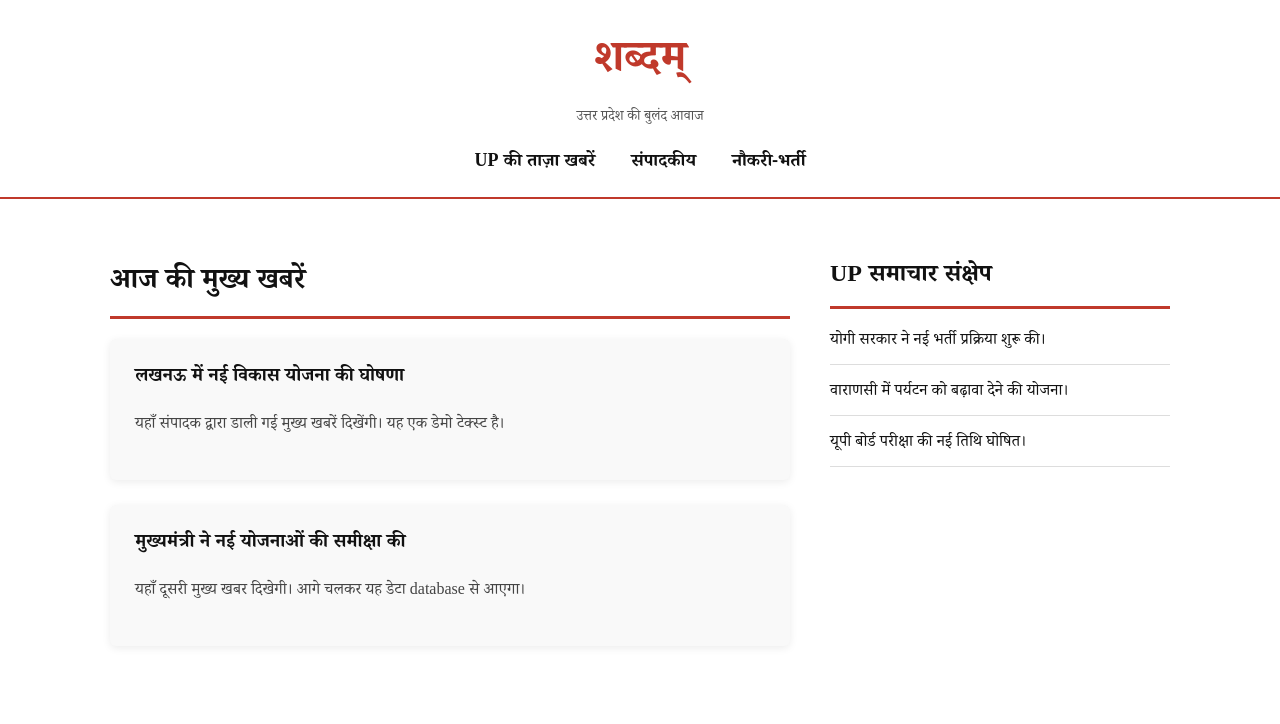
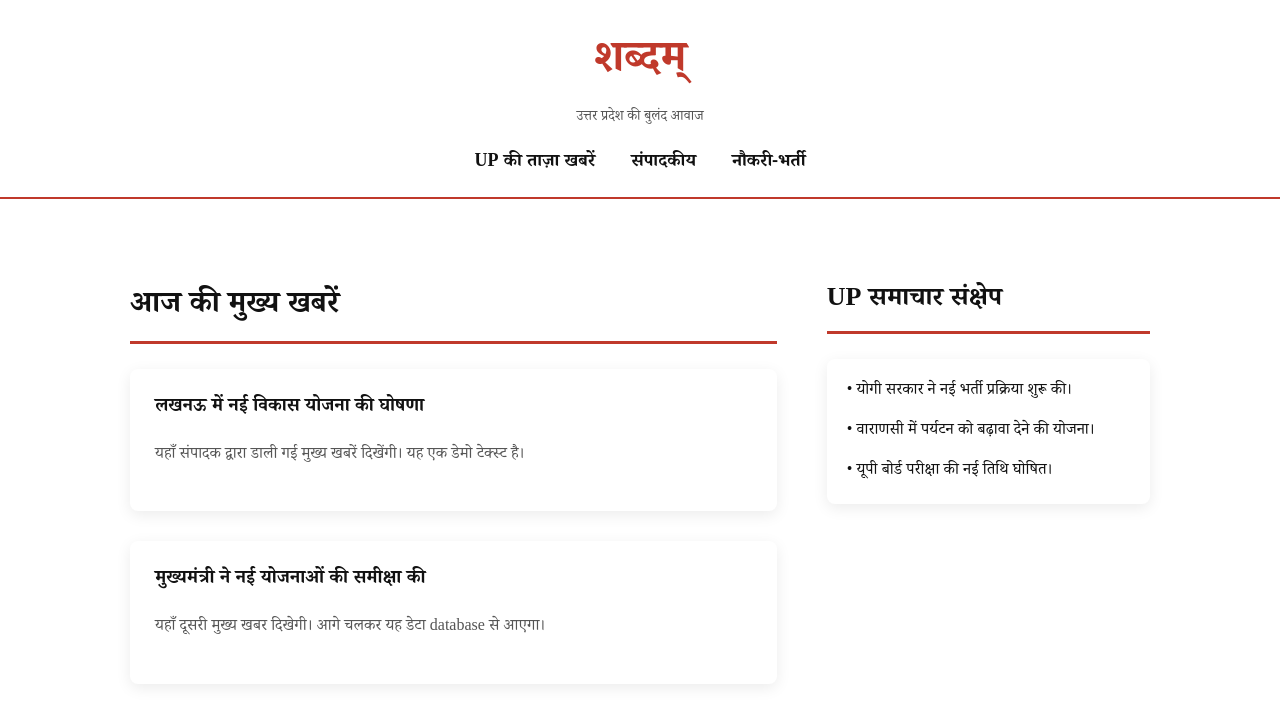
Before and after one commit to mbaitha4/shabadam-up, a Next.js app: page / in a window 1280 px wide. Shown: the top 724 px of the page. Built offline with nearby package versions, Linux system fonts and the light colour scheme.

Commit message:
Update page.tsx

```diff
--- a/app/page.tsx
+++ b/app/page.tsx
@@ -2,19 +2,26 @@ export default function Home() {
   return (
     <div
       style={{
+        maxWidth: "1200px",
+        margin: "0 auto",
+        padding: "20px",
+      }}
+    >
+      <div
+        style={{
           display: "grid",
           gridTemplateColumns: "2fr 1fr",
-        gap: "40px",
+          gap: "50px",
         }}
       >
-      {/* LEFT COLUMN - MAIN NEWS */}
+        {/* LEFT COLUMN */}
         <div>
           <h2
             style={{
-            fontSize: "28px",
+              fontSize: "30px",
               borderBottom: "3px solid #c0392b",
               paddingBottom: "10px",
-            marginBottom: "20px",
+              marginBottom: "25px",
             }}
           >
             आज की मुख्य खबरें
@@ -22,81 +29,73 @@ export default function Home() {
 
           <div
             style={{
-            background: "#f9f9f9",
+              background: "#ffffff",
               padding: "25px",
-            borderRadius: "6px",
-            boxShadow: "0 2px 8px rgba(0,0,0,0.08)",
-            marginBottom: "25px",
+              borderRadius: "8px",
+              boxShadow: "0 4px 15px rgba(0,0,0,0.08)",
+              marginBottom: "30px",
             }}
           >
             <h3 style={{ marginTop: 0 }}>
               लखनऊ में नई विकास योजना की घोषणा
             </h3>
-          <p style={{ lineHeight: "1.7", color: "#444" }}>
+            <p style={{ lineHeight: "1.8", color: "#555" }}>
               यहाँ संपादक द्वारा डाली गई मुख्य खबरें दिखेंगी। यह एक डेमो टेक्स्ट है।
             </p>
           </div>
 
           <div
             style={{
-            background: "#f9f9f9",
+              background: "#ffffff",
               padding: "25px",
-            borderRadius: "6px",
-            boxShadow: "0 2px 8px rgba(0,0,0,0.08)",
+              borderRadius: "8px",
+              boxShadow: "0 4px 15px rgba(0,0,0,0.08)",
             }}
           >
             <h3 style={{ marginTop: 0 }}>
               मुख्यमंत्री ने नई योजनाओं की समीक्षा की
             </h3>
-          <p style={{ lineHeight: "1.7", color: "#444" }}>
+            <p style={{ lineHeight: "1.8", color: "#555" }}>
               यहाँ दूसरी मुख्य खबर दिखेगी। आगे चलकर यह डेटा database से आएगा।
             </p>
           </div>
         </div>
 
-      {/* RIGHT COLUMN - SHORT NEWS */}
+        {/* RIGHT COLUMN */}
         <div>
           <h2
             style={{
-            fontSize: "24px",
+              fontSize: "26px",
               borderBottom: "3px solid #c0392b",
               paddingBottom: "10px",
-            marginBottom: "20px",
+              marginBottom: "25px",
             }}
           >
             UP समाचार संक्षेप
           </h2>
 
-        <ul style={{ listStyle: "none", padding: 0 }}>
-          <li
+          <div
             style={{
-              marginBottom: "15px",
-              paddingBottom: "10px",
-              borderBottom: "1px solid #ddd",
+              background: "#fff",
+              padding: "20px",
+              borderRadius: "8px",
+              boxShadow: "0 4px 15px rgba(0,0,0,0.08)",
             }}
           >
-            योगी सरकार ने नई भर्ती प्रक्रिया शुरू की।
+            <ul style={{ listStyle: "none", padding: 0, margin: 0 }}>
+              <li style={{ marginBottom: "15px" }}>
+                • योगी सरकार ने नई भर्ती प्रक्रिया शुरू की।
               </li>
-          <li
-            style={{
-              marginBottom: "15px",
-              paddingBottom: "10px",
-              borderBottom: "1px solid #ddd",
-            }}
-          >
-            वाराणसी में पर्यटन को बढ़ावा देने की योजना।
+              <li style={{ marginBottom: "15px" }}>
+                • वाराणसी में पर्यटन को बढ़ावा देने की योजना।
               </li>
-          <li
-            style={{
-              marginBottom: "15px",
-              paddingBottom: "10px",
-              borderBottom: "1px solid #ddd",
-            }}
-          >
-            यूपी बोर्ड परीक्षा की नई तिथि घोषित।
+              <li>
+                • यूपी बोर्ड परीक्षा की नई तिथि घोषित।
               </li>
             </ul>
           </div>
         </div>
+      </div>
+    </div>
   );
 }
```
Lines whose indentation alone changed are shown as unchanged.
